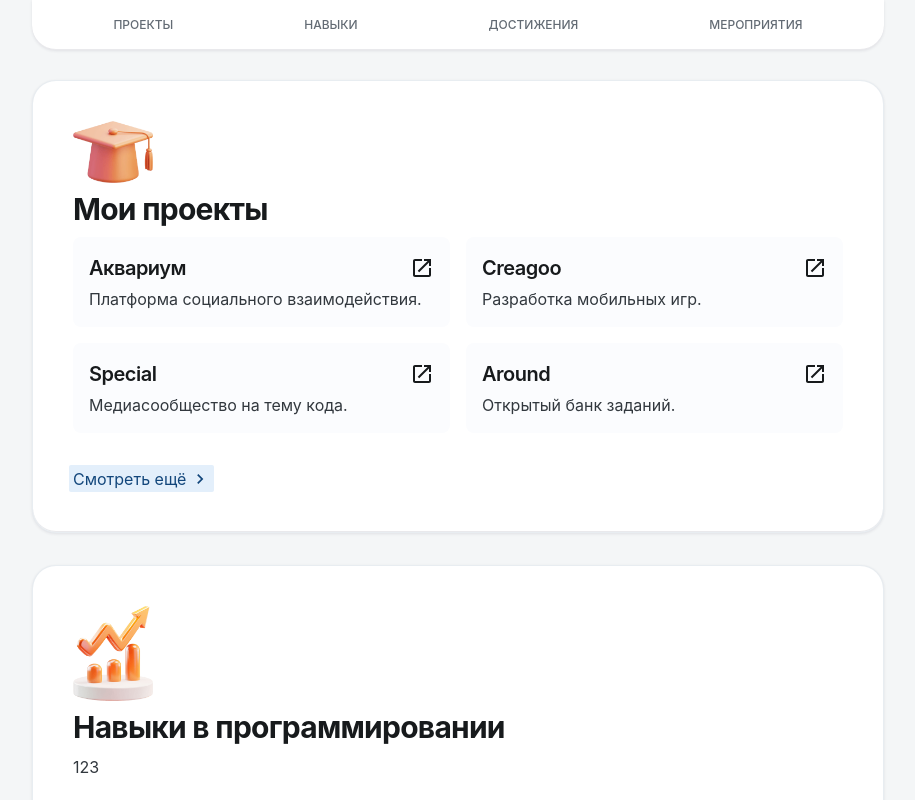
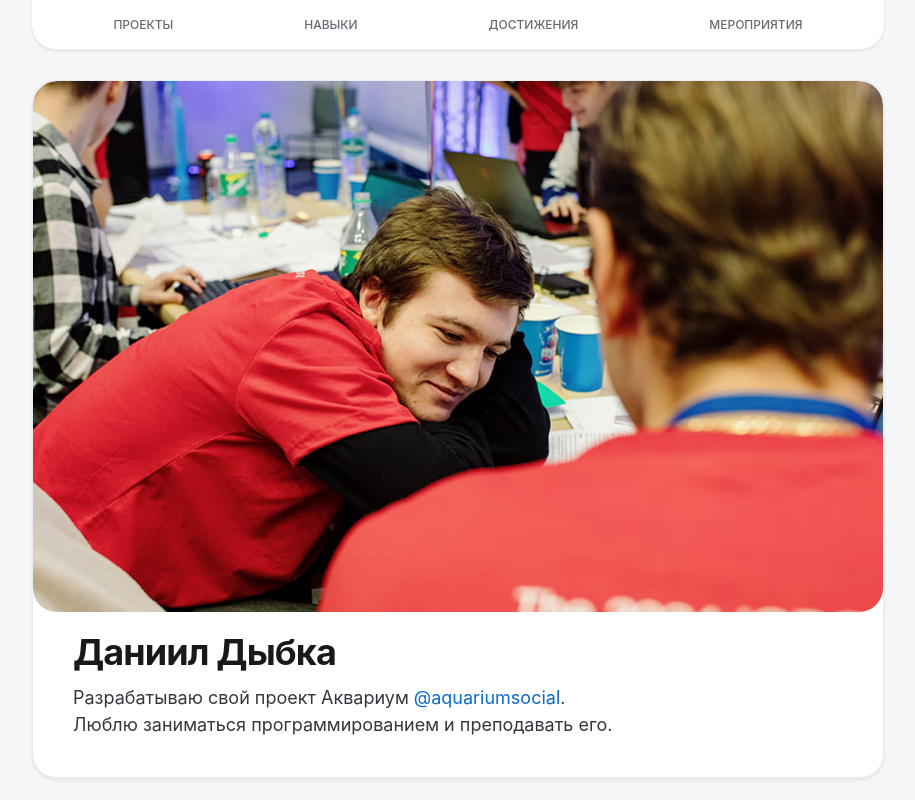
Before and after one commit to DanyaBooba/dybka-ru, a React (Vite) app in the folder app/: page / in a window 1280 px wide. Shown: the top 800 px of the page, without its empty margins (182-1097 px from the left). Built offline with nearby package versions, Linux system fonts and the light colour scheme.

Commit message:
Change app for build

```diff
--- a/app/src/components/includes/Header/Header.tsx
+++ b/app/src/components/includes/Header/Header.tsx
@@ -7,7 +7,6 @@ import Box from '@mui/joy/Box';
 import Drawer from '@mui/joy/Drawer';
 import IconButton from '@mui/joy/IconButton';
 import List from '@mui/joy/List';
-import Divider from '@mui/joy/Divider';
 import ListItem from '@mui/joy/ListItem';
 import ListItemButton from '@mui/joy/ListItemButton';
 import DragHandleIcon from '@mui/icons-material/DragHandle';
--- a/app/src/components/theme/AppTheme.tsx
+++ b/app/src/components/theme/AppTheme.tsx
@@ -3,7 +3,7 @@ import CssBaseline from '@mui/joy/CssBaseline'
 import { theme, currentTheme } from './theme'
 
 function AppTheme({ children }) {
-    document.querySelector("meta[name='theme-color']").setAttribute('content', currentTheme().head.themeColor)
+    document.querySelector("meta[name='theme-color']")!.setAttribute('content', currentTheme().head.themeColor)
 
     return (
         <CssVarsProvider theme={theme} defaultMode='system'>
--- a/app/src/index.css
+++ b/app/src/index.css
@@ -8,6 +8,23 @@
 
 .sheetBlock h2 {
     margin-bottom: .5rem;
+}
+
+.sheetBlock-hero {
+    border-style: solid;
+    border-width: 1px;
+    border-radius: 24px;
+    margin-bottom: 2rem;
+}
+
+.sheetBlock-hero img {
+    width: 100%;
+    height: auto;
+    border-radius: 24px;
+}
+
+.sheetBlock-hero .sheetBlock-hero__inner {
+    padding: 1rem 2.5rem 2.5rem 2.5rem;
 }
 
 .header {
--- a/app/src/pages/404/Page404.tsx
+++ b/app/src/pages/404/Page404.tsx
@@ -3,7 +3,13 @@ import Link from '@mui/joy/Link'
 import KeyboardArrowLeftIcon from '@mui/icons-material/KeyboardArrowLeft'
 import Box from '@mui/joy/Box'
 
-const BlockNotFind = ({ elem, link, elemTitle = "Не удалось найти" }) => (
+type Props = {
+    elem: string,
+    link: string,
+    elemTitle: string,
+};
+
+const BlockNotFind = ({ elem="", link, elemTitle = "Не удалось найти" } : Props) => (
     <Box sx={{
         height: '100vh !important',
         justifyContent: 'center',
@@ -39,7 +45,7 @@ const BlockNotFind = ({ elem, link, elemTitle = "Не удалось найти"
 function Page404() {
     return (
         <>
-            <BlockNotFind elemTitle="Страница не найдена" link="/" />
+            <BlockNotFind elemTitle="Страница не найдена" link="/" elem="" />
         </>
     )
 }
--- a/app/src/pages/Main/PageIndex.tsx
+++ b/app/src/pages/Main/PageIndex.tsx
@@ -1,3 +1,4 @@
+import {ReactNode} from "react";
 import Sheet from '@mui/joy/Sheet';
 import Typography from "@mui/joy/Typography";
 import AsideContainer from '../../components/blocks/AsideContainer/AsideContainer';
@@ -7,6 +8,41 @@ import ChevronRightIcon from '@mui/icons-material/ChevronRight';
 import Grid from '@mui/material/Grid2';
 import Card from '@mui/joy/Card';
 import OpenInNewIcon from '@mui/icons-material/OpenInNew';
+import AspectRatio from '@mui/joy/AspectRatio';
+
+type Props = {
+    children?: ReactNode,
+    title: string,
+    showMore: string,
+    image: string,
+};
+
+function InnerBlockProject() {
+    return (
+        <Grid container spacing={2}>
+            <BlockProject
+                title="Аквариум"
+                subtitle="Платформа социального взаимодействия."
+                link="#"
+            />
+            <BlockProject
+                title="Creagoo"
+                subtitle="Разработка мобильных игр."
+                link="#"
+            />
+            <BlockProject
+                title="Special"
+                subtitle="Медиасообщество на тему кода."
+                link="#"
+            />
+            <BlockProject
+                title="Around"
+                subtitle="Открытый банк заданий."
+                link="#"
+            />
+        </Grid>
+    )
+}
 
 function BlockProject({ title, subtitle, link, gridSize=6 }) {
     return (
@@ -26,7 +62,38 @@ function BlockProject({ title, subtitle, link, gridSize=6 }) {
     )
 }
 
-function ShowBlock({title, showMore="", image="", children}) {
+function HeroShowBlock() {
+    return (
+        <Sheet sx={{
+                   borderColor: currentTheme().showBlock.borderColor,
+                   backgroundColor: currentTheme().showBlock.backgroundColor,
+                   boxShadow: currentTheme().showBlock.boxShadow,
+               }} className="sheetBlock-hero">
+            <AspectRatio ratio="8/5" sx={{ '& div': {
+                             backgroundColor: currentTheme().showBlock.backgroundColor,
+                             borderTopLeftRadius: '24px',
+                             borderTopRightRadius: '24px',
+                         } }}>
+                <img src={`/img/illustrations/cap.jpg`} alt="Даниил Дыбка" />
+            </AspectRatio>
+            <div className="sheetBlock-hero__inner">
+                <Typography level="h1" sx={{ mb: '.5rem' }}>
+                    Даниил Дыбка
+                </Typography>
+                <Typography level="body-lg">
+                    Разрабатываю свой проект Аквариум
+                    {' '}
+                    <Link href="https://aquariumsocial.t.me" target="_blank">
+                        @aquariumsocial
+                    </Link>
+                    .<br/>Люблю заниматься программированием и преподавать его.
+                </Typography>
+            </div>
+        </Sheet>
+    )
+}
+
+function ShowBlock({title, showMore="", image="", children} : Props) {
     return (
         <Sheet sx={{
                    borderColor: currentTheme().showBlock.borderColor,
@@ -34,7 +101,7 @@ function ShowBlock({title, showMore="", image="", children}) {
                    boxShadow: currentTheme().showBlock.boxShadow,
                }} className="sheetBlock">
             {!!image && (
-                <img src={`/img/illustrations/${image}.png`} aria-label={title} style={{ maxWidth: '80px', height: 'auto' }} />
+                <img src={`/img/illustrations/${image}.png`} aria-label={title} style={{ maxWidth: '80px', height: 'auto' }}  alt={title}/>
             )}
             <Typography level="h2">
                 {title}
@@ -54,29 +121,9 @@ function ShowBlock({title, showMore="", image="", children}) {
 function PageIndex() {
     return (
         <AsideContainer>
+            <HeroShowBlock />
             <ShowBlock title="Мои проекты" showMore="/projects" image="projects">
-                <Grid container spacing={2}>
-                    <BlockProject
-                        title="Аквариум"
-                        subtitle="Платформа социального взаимодействия."
-                        link="#"
-                    />
-                    <BlockProject
-                        title="Creagoo"
-                        subtitle="Разработка мобильных игр."
-                        link="#"
-                    />
-                    <BlockProject
-                        title="Special"
-                        subtitle="Медиасообщество на тему кода."
-                        link="#"
-                    />
-                    <BlockProject
-                        title="Around"
-                        subtitle="Открытый банк заданий."
-                        link="#"
-                    />
-                </Grid>
+                <InnerBlockProject />
             </ShowBlock>
             <ShowBlock title="Навыки в программировании" showMore="/123" image="charts">
                 123
--- a/app/tsconfig.app.json
+++ b/app/tsconfig.app.json
@@ -20,7 +20,9 @@
     "noUnusedLocals": true,
     "noUnusedParameters": true,
     "noFallthroughCasesInSwitch": true,
-    "noUncheckedSideEffectImports": true
+    "noUncheckedSideEffectImports": true,
+
+    "noImplicitAny": false
   },
   "include": ["src"]
 }
```
Also changed, not shown: app/public/img/illustrations/cap.jpg.
